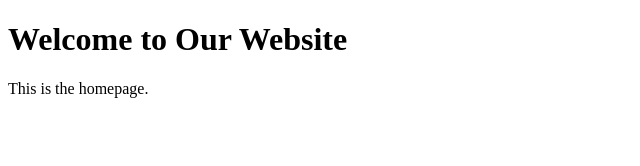
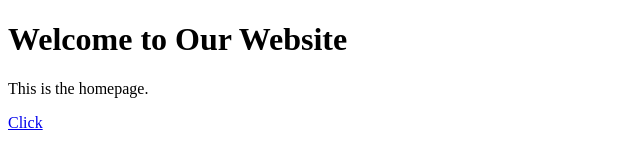
Before and after one commit to razuahammed707/StackPR, a plain HTML site: page index.html in a window 1280 px wide. Shown: the full height of the page, 0-640 px from the left. Drawn offline with Linux system fonts and the light colour scheme.

Commit message:
Add button to the dashboard

```diff
--- a/index.html
+++ b/index.html
@@ -8,5 +8,6 @@
 <body>
     <h1>Welcome to Our Website</h1>
     <p>This is the homepage.</p>
+    <a href="./dashboard.html">Click</a>
 </body>
 </html>
```
